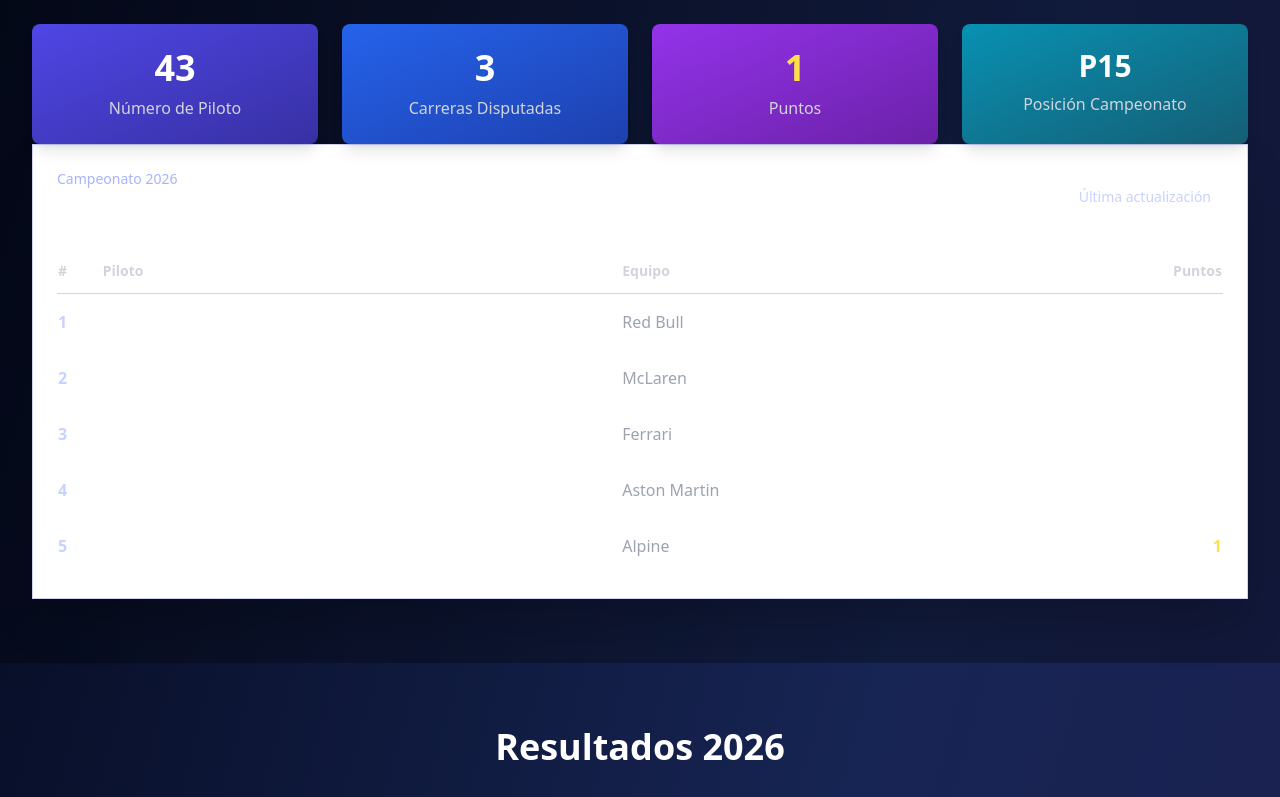
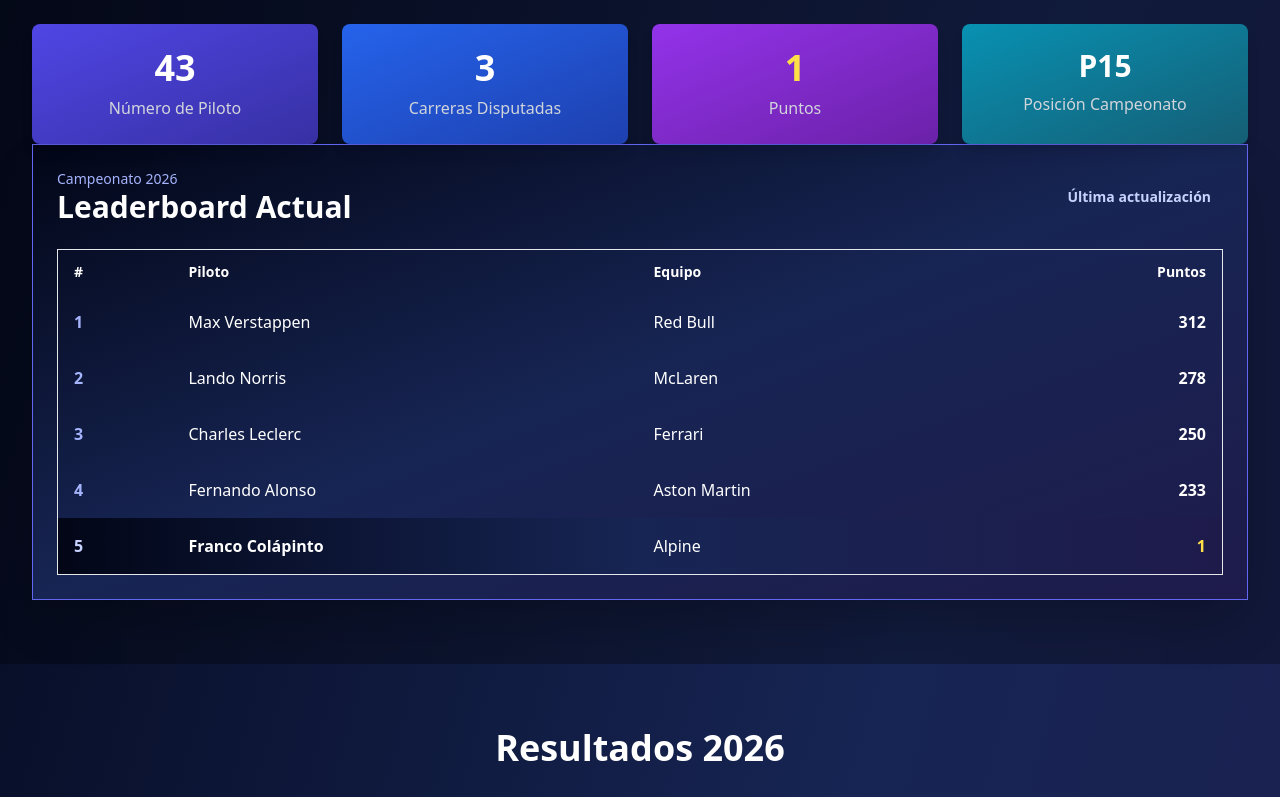
Before and after one commit to MatiasLoureiro/Utn-, a website: page index.html in a window 1280 px wide. Shown: the part 734-1531 px from the top of the page. Drawn offline with Linux system fonts and the light colour scheme.

Commit message:
Arreglar leaderboard

```diff
--- a/index.html
+++ b/index.html
@@ -82,54 +82,57 @@
                 </div>
             </div>
 
-            <div class="mt-10 bg-white bg-opacity-5 border border-indigo-500 border-opacity-30 rounded-3xl p-6 shadow-2xl">
-                <div class="flex items-center justify-between mb-6">
+            <div class="mt-10 bg-gradient-to-br from-slate-900 via-slate-950 to-indigo-950 border border-indigo-500 border-opacity-20 rounded-3xl p-6 shadow-2xl shadow-indigo-900/50 backdrop-blur-sm">
+                <div class="flex flex-col md:flex-row items-start md:items-center justify-between gap-4 mb-6">
                     <div>
                         <p class="text-sm uppercase tracking-widest text-indigo-300">Campeonato 2026</p>
-                        <h3 class="text-3xl font-bold">Leaderboard Actual</h3>
+                        <h3 class="text-3xl font-bold text-white">Leaderboard Actual</h3>
                     </div>
-                    <span class="px-3 py-1 rounded-full bg-indigo-500 bg-opacity-20 text-indigo-200 text-sm">Última actualización</span>
+                    <span class="inline-flex items-center gap-2 px-3 py-1 rounded-full bg-indigo-500/20 text-indigo-200 text-sm font-semibold">
+                        <span class="h-2 w-2 rounded-full bg-emerald-400"></span>
+                        Última actualización
+                    </span>
                 </div>
-                <div class="overflow-x-auto">
-                    <table class="w-full text-left">
+                <div class="overflow-x-auto rounded-3xl border border-indigo-500/10 bg-slate-900/40 shadow-inner">
+                    <table class="w-full text-left border-separate border-spacing-0">
                         <thead>
-                            <tr class="border-b border-indigo-500 border-opacity-30">
-                                <th class="py-3 text-sm text-gray-300">#</th>
-                                <th class="py-3 text-sm text-gray-300">Piloto</th>
-                                <th class="py-3 text-sm text-gray-300">Equipo</th>
-                                <th class="py-3 text-sm text-gray-300 text-right">Puntos</th>
+                            <tr class="bg-indigo-600/20 text-indigo-100">
+                                <th class="px-4 py-3 text-sm uppercase tracking-wide">#</th>
+                                <th class="px-4 py-3 text-sm uppercase tracking-wide">Piloto</th>
+                                <th class="px-4 py-3 text-sm uppercase tracking-wide">Equipo</th>
+                                <th class="px-4 py-3 text-sm uppercase tracking-wide text-right">Puntos</th>
                             </tr>
                         </thead>
-                        <tbody>
-                            <tr class="hover:bg-white hover:bg-opacity-5 transition">
-                                <td class="py-4 font-bold text-indigo-200">1</td>
-                                <td class="py-4">Max Verstappen</td>
-                                <td class="py-4 text-gray-400">Red Bull</td>
-                                <td class="py-4 text-right font-bold">312</td>
+                        <tbody class="divide-y divide-indigo-500/20 text-slate-200">
+                            <tr class="bg-slate-950/50 hover:bg-indigo-500/10 transition">
+                                <td class="px-4 py-4 font-bold text-indigo-300">1</td>
+                                <td class="px-4 py-4">Max Verstappen</td>
+                                <td class="px-4 py-4 text-slate-400">Red Bull</td>
+                                <td class="px-4 py-4 text-right font-bold text-white">312</td>
                             </tr>
-                            <tr class="hover:bg-white hover:bg-opacity-5 transition">
-                                <td class="py-4 font-bold text-indigo-200">2</td>
-                                <td class="py-4">Lando Norris</td>
-                                <td class="py-4 text-gray-400">McLaren</td>
-                                <td class="py-4 text-right font-bold">278</td>
+                            <tr class="hover:bg-indigo-500/10 transition">
+                                <td class="px-4 py-4 font-bold text-indigo-300">2</td>
+                                <td class="px-4 py-4">Lando Norris</td>
+                                <td class="px-4 py-4 text-slate-400">McLaren</td>
+                                <td class="px-4 py-4 text-right font-bold text-white">278</td>
                             </tr>
-                            <tr class="hover:bg-white hover:bg-opacity-5 transition">
-                                <td class="py-4 font-bold text-indigo-200">3</td>
-                                <td class="py-4">Charles Leclerc</td>
-                                <td class="py-4 text-gray-400">Ferrari</td>
-                                <td class="py-4 text-right font-bold">250</td>
+                            <tr class="hover:bg-indigo-500/10 transition">
+                                <td class="px-4 py-4 font-bold text-indigo-300">3</td>
+                                <td class="px-4 py-4">Charles Leclerc</td>
+                                <td class="px-4 py-4 text-slate-400">Ferrari</td>
+                                <td class="px-4 py-4 text-right font-bold text-white">250</td>
                             </tr>
-                            <tr class="hover:bg-white hover:bg-opacity-5 transition">
-                                <td class="py-4 font-bold text-indigo-200">4</td>
-                                <td class="py-4">Fernando Alonso</td>
-                                <td class="py-4 text-gray-400">Aston Martin</td>
-                                <td class="py-4 text-right font-bold">233</td>
+                            <tr class="hover:bg-indigo-500/10 transition">
+                                <td class="px-4 py-4 font-bold text-indigo-300">4</td>
+                                <td class="px-4 py-4">Fernando Alonso</td>
+                                <td class="px-4 py-4 text-slate-400">Aston Martin</td>
+                                <td class="px-4 py-4 text-right font-bold text-white">233</td>
                             </tr>
-                            <tr class="hover:bg-white hover:bg-opacity-5 transition">
-                                <td class="py-4 font-bold text-indigo-200">5</td>
-                                <td class="py-4">Franco Colápinto</td>
-                                <td class="py-4 text-gray-400">Alpine</td>
-                                <td class="py-4 text-right font-bold text-yellow-300">1</td>
+                            <tr class="bg-gradient-to-r from-indigo-700/20 to-cyan-700/15 hover:from-indigo-600/30 hover:to-cyan-600/20 transition">
+                                <td class="px-4 py-4 font-bold text-indigo-200">5</td>
+                                <td class="px-4 py-4 font-semibold text-white">Franco Colápinto</td>
+                                <td class="px-4 py-4 text-slate-200">Alpine</td>
+                                <td class="px-4 py-4 text-right font-bold text-yellow-300">1</td>
                             </tr>
                         </tbody>
                     </table>
```
